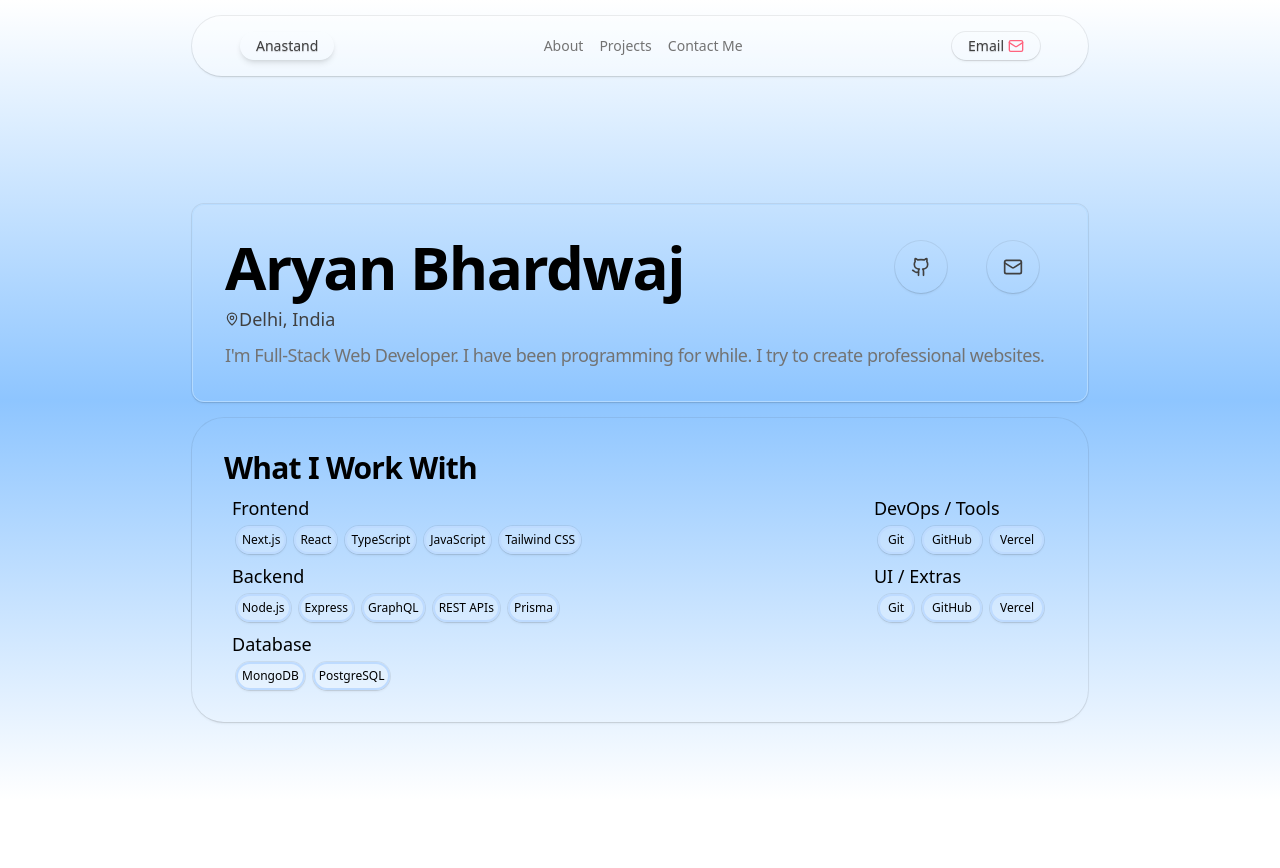
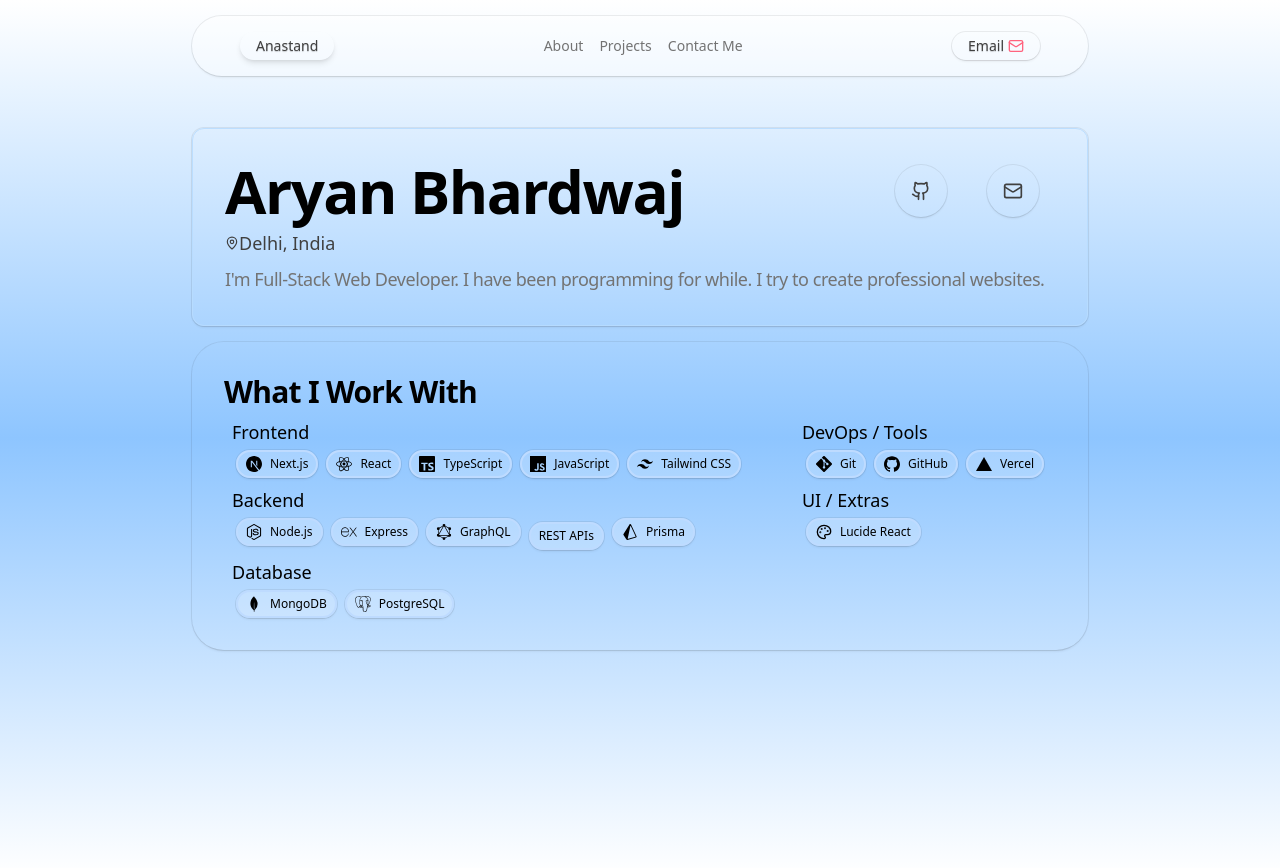
Before and after one commit to Anastand/portfolio, a Next.js app: page / in a window 1280 px wide. Shown: the top 868 px of the page. Before the commit the page ends 800 px from the top, so only its background shows below. Built offline with nearby package versions, Linux system fonts and the light colour scheme.

Commit message:
Enhance Workwith component with technology icons
Added relevant icons to technology badges in the Workwith component for improved visual clarity. Moved Navbar rendering to layout.tsx to avoid duplication on the homepage. Cleaned up and organized code for better maintainability.

```diff
--- a/src/app/layout.tsx
+++ b/src/app/layout.tsx
@@ -1,5 +1,6 @@
 import type { Metadata } from "next";
 import "./globals.css";
+import Navbar from "@/components/Navbar";
 
 export const metadata: Metadata = {
   title: "Create Next App",
@@ -14,6 +15,7 @@
   return (
     <html lang="en">
       <body className={`bg-gradient-to-b from-white via-blue-300 antialiased`}>
+        <Navbar className="max-w-4xl px-8" />
         {children}
       </body>
     </html>
--- a/src/app/page.tsx
+++ b/src/app/page.tsx
@@ -8,12 +8,12 @@
   // working with the homepage rn
 
   return (
+    // after completing this maybe look for how to make this look cool
     <div className="mx-auto h-screen w-full max-w-4xl p-8">
       <BGPattern variant="dots" mask="fade-center">
-        <Navbar className="max-w-4xl px-8" />{" "}
         {/* done with this need to add links for different page */}
-        <Hero className="" />
-        <Workwith className="" />
+        <Hero className="" /> {/* done with this */}
+        <Workwith className="" /> {/* done with this */}
       </BGPattern>
     </div>
   );
--- a/src/components/Workwith.tsx
+++ b/src/components/Workwith.tsx
@@ -1,107 +1,145 @@
+import {
+  SiNextdotjs,
+  SiReact,
+  SiTypescript,
+  SiJavascript,
+  SiTailwindcss,
+  SiNodedotjs,
+  SiExpress,
+  SiGraphql,
+  SiPostgresql,
+  SiMongodb,
+  SiPrisma,
+  SiGit,
+  SiGithub,
+  SiVercel,
+  SiFramer,
+} from "react-icons/si";
+import { Palette } from "lucide-react"; // moved import to top
 import { cn } from "@/lib/utils";
 import Badge from "./ui/badge";
 
 function Workwith({ className }: { className?: string }) {
   // Frontend stack
   const frontendTechnologies = [
-    { title: "Next.js" },
-    { title: "React" },
-    { title: "TypeScript" },
-    { title: "JavaScript" },
-    { title: "Tailwind CSS" },
-    // { title: "GSAP" },
+    { title: "Next.js", icon: SiNextdotjs },
+    { title: "React", icon: SiReact },
+    { title: "TypeScript", icon: SiTypescript },
+    { title: "JavaScript", icon: SiJavascript },
+    { title: "Tailwind CSS", icon: SiTailwindcss },
   ];
 
   // Backend stack
   const backendTechnologies = [
-    { title: "Node.js" },
-    { title: "Express" },
-    { title: "GraphQL" },
-    { title: "REST APIs" },
-    { title: "Prisma" },
+    { title: "Node.js", icon: SiNodedotjs },
+    { title: "Express", icon: SiExpress },
+    { title: "GraphQL", icon: SiGraphql },
+    { title: "REST APIs", icon: null },
+    { title: "Prisma", icon: SiPrisma },
   ];
 
   // Databases
-  const databaseTechnologies = [{ title: "MongoDB" }, { title: "PostgreSQL" }];
+  const databaseTechnologies = [
+    { title: "MongoDB", icon: SiMongodb },
+    { title: "PostgreSQL", icon: SiPostgresql },
+  ];
 
   // DevOps / Tools
   const devopsTechnologies = [
-    { title: "Git" },
-    { title: "GitHub" },
-    { title: "Vercel" },
+    { title: "Git", icon: SiGit },
+    { title: "GitHub", icon: SiGithub },
+    { title: "Vercel", icon: SiVercel },
   ];
 
   // UI / Extras
   const otherTechnologies = [
-    { title: "Lucide React" },
-    { title: "Framer Motion" },
+    { title: "Lucide React", icon: Palette },
+    // { title: "Framer Motion", icon: SiFramer },
   ];
+
   return (
-    <div className={cn("mx-auto mt-4 max-w-4xl p-8 shadow-acternity rounded-4xl", className)}>
+    <div
+      className={cn(
+        "shadow-acternity mx-auto mt-4 max-w-4xl rounded-4xl p-8",
+        className,
+      )}
+    >
       <h1 className="text-3xl font-extrabold tracking-tight">
         What I Work With
       </h1>
-      <div className="md:flex justify-between px-2">
-        {/* frontend */}
-        <div className=" flex flex-col">
+
+      <div className="justify-between px-2 md:flex">
+        {/* Left Column */}
+        <div className="flex flex-col">
+          {/* Frontend */}
           <div className="mt-2">
-            <h1 className="text-lg">Frontend</h1>
-            {frontendTechnologies.map((frnt, id) => (
+            <h2 className="text-lg">Frontend</h2>
+            {frontendTechnologies.map((tech, id) => (
               <Badge
                 key={id}
-                className="shadow-acternity mx-1 mt-1 inline-grid rounded-4xl border-2 border-blue-200 bg-white/20 px-1 py-1 text-xs"
+                className="shadow-acternity mx-1 mt-1 inline-flex items-center gap-2 rounded-4xl border-2 border-blue-200 bg-white/20 px-2 py-1 text-xs"
               >
-                {frnt.title}
+                {tech.icon && <tech.icon className="h-4 w-4" />}
+                {tech.title}
               </Badge>
             ))}
           </div>
-          {/* backend */}
+
+          {/* Backend */}
           <div className="mt-2">
-            <h1 className="text-lg">Backend</h1>
-            {backendTechnologies.map((bck, id) => (
+            <h2 className="text-lg">Backend</h2>
+            {backendTechnologies.map((tech, id) => (
               <Badge
                 key={id}
-                className="shadow-acternity mx-1 mt-1 inline-grid rounded-4xl border-2 border-blue-200 bg-white/20 px-1 py-1 text-xs"
+                className="shadow-acternity mx-1 mt-1 inline-flex items-center gap-2 rounded-4xl border-2 border-blue-200 bg-white/20 px-2 py-1 text-xs"
               >
-                {bck.title}
+                {tech.icon && <tech.icon className="h-4 w-4" />}
+                {tech.title}
               </Badge>
             ))}
           </div>
-          {/* database */}
+
+          {/* Database */}
           <div className="mt-2">
-            <h1 className="text-lg">Database</h1>
-            {databaseTechnologies.map((dbs, id) => (
+            <h2 className="text-lg">Database</h2>
+            {databaseTechnologies.map((tech, id) => (
               <Badge
                 key={id}
-                className="shadow-acternity mx-1 mt-1 inline-grid rounded-4xl border-2 border-blue-200 bg-white/20 px-1 py-1 text-xs"
+                className="shadow-acternity mx-1 mt-1 inline-flex items-center gap-2 rounded-4xl border-2 border-blue-200 bg-white/20 px-2 py-1 text-xs"
               >
-                {dbs.title}
+                {tech.icon && <tech.icon className="h-4 w-4" />}
+                {tech.title}
               </Badge>
             ))}
           </div>
         </div>
-        <div className="felx felx-col">
+
+        {/* Right Column */}
+        <div className="flex flex-col">
           {/* DevOps / Tools */}
           <div className="mt-2">
-            <h1 className="text-lg">DevOps / Tools</h1>
-            {devopsTechnologies.map((dks, id) => (
+            <h2 className="text-lg">DevOps / Tools</h2>
+            {devopsTechnologies.map((tech, id) => (
               <Badge
                 key={id}
-                className="shadow-acternity mx-1 mt-1 inline-grid rounded-4xl border-2 border-blue-200 bg-white/20 px-2 py-1 text-xs"
+                className="shadow-acternity mx-1 mt-1 inline-flex items-center gap-2 rounded-4xl border-2 border-blue-200 bg-white/20 px-2 py-1 text-xs"
               >
-                {dks.title}
+                {tech.icon && <tech.icon className="h-4 w-4" />}
+                {tech.title}
               </Badge>
             ))}
           </div>
+
           {/* UI / Extras */}
           <div className="mt-2">
-            <h1 className="text-lg">UI / Extras</h1>
-            {devopsTechnologies.map((ui, id) => (
+            <h2 className="text-lg">UI / Extras</h2>
+            {otherTechnologies.map((tech, id) => (
               <Badge
                 key={id}
-                className="shadow-acternity mx-1 mt-1 inline-grid rounded-4xl border-2 border-blue-200 bg-white/20 px-2 py-1 text-xs"
+                className="shadow-acternity mx-1 mt-1 inline-flex items-center gap-2 rounded-4xl border-2 border-blue-200 bg-white/20 px-2 py-1 text-xs"
               >
-                {ui.title}
+                {tech.icon && <tech.icon className="h-4 w-4" />}
+                {tech.title}
               </Badge>
             ))}
           </div>
```
